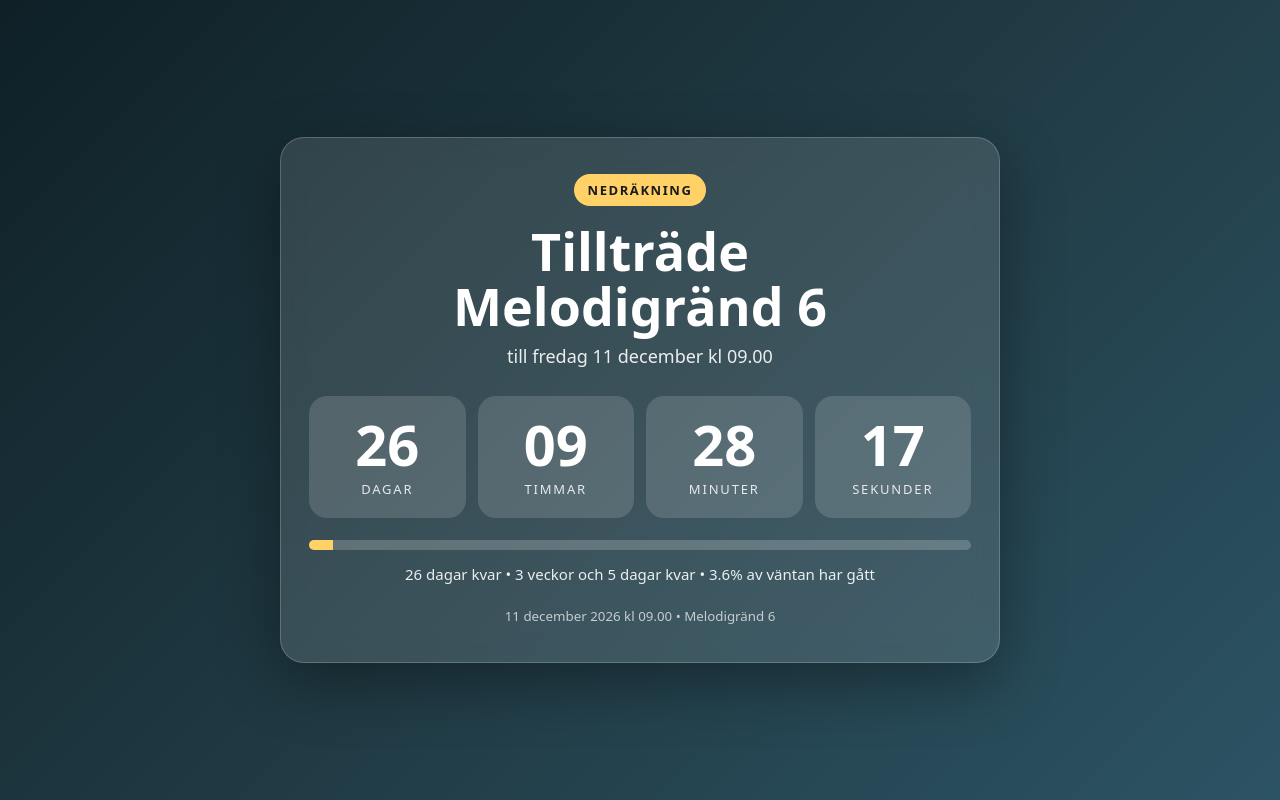
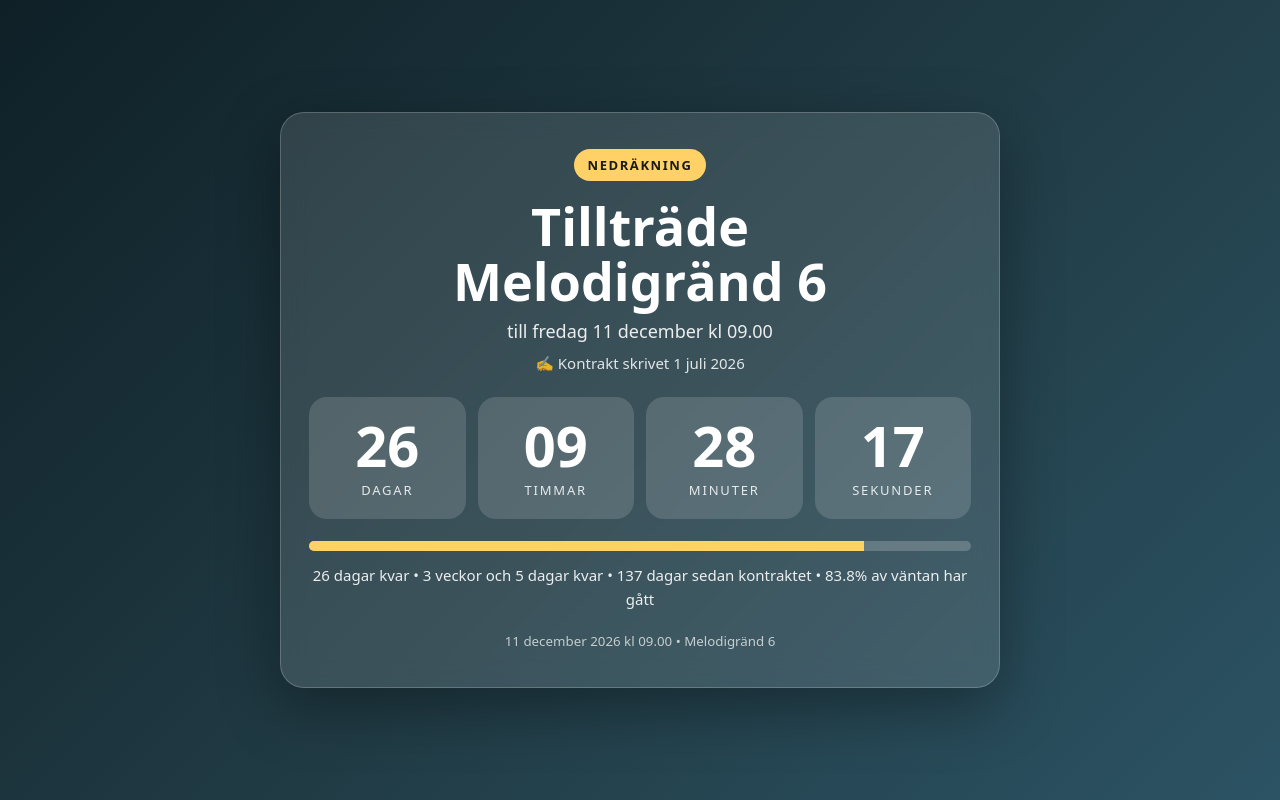
Before and after one commit to Klarapixel/terassenpamelodigrand, a plain HTML site: page index.html in a window 1280 px wide. Drawn offline with Linux system fonts and the light colour scheme.

Commit message:
Add files via upload

```diff
--- a/index.html
+++ b/index.html
@@ -28,6 +28,7 @@ small{opacity:.7}
 <div class="badge">Nedräkning</div>
 <h1>Tillträde<br>Melodigränd 6</h1>
 <p class="subtitle">till fredag 11 december kl 09.00</p>
+<p style="opacity:.85;margin:-18px 0 24px;font-size:15px">✍️ Kontrakt skrivet 1 juli 2026</p>
 <div class="grid">
 <div class="box"><div class="num" id="d">--</div><div class="label">Dagar</div></div>
 <div class="box"><div class="num" id="h">--</div><div class="label">Timmar</div></div>
@@ -41,7 +42,7 @@ small{opacity:.7}
 </div>
 <script>
 const target = new Date('2026-12-11T09:00:00+01:00');
-const start = new Date('2026-11-14T00:00:00+01:00');
+const start = new Date('2026-07-01T00:00:00+02:00');
 function pad(n){return String(n).padStart(2,'0')}
 function tick(){
   const now = new Date();
@@ -68,7 +69,8 @@ function tick(){
   document.getElementById('bar').style.width=pct.toFixed(1)+'%';
   const weeks = Math.floor(days/7);
   const rest = days%7;
-  document.getElementById('meta').textContent = days + ' dagar kvar • ' + weeks + ' veckor och ' + rest + ' dagar kvar • ' + pct.toFixed(1) + '% av väntan har gått';
+  const elapsedDays = Math.floor((now-start)/86400000);
+  document.getElementById('meta').textContent = days + ' dagar kvar • ' + weeks + ' veckor och ' + rest + ' dagar kvar • ' + elapsedDays + ' dagar sedan kontraktet • ' + pct.toFixed(1) + '% av väntan har gått';
 }
 tick(); setInterval(tick,1000);
 </script>
```
